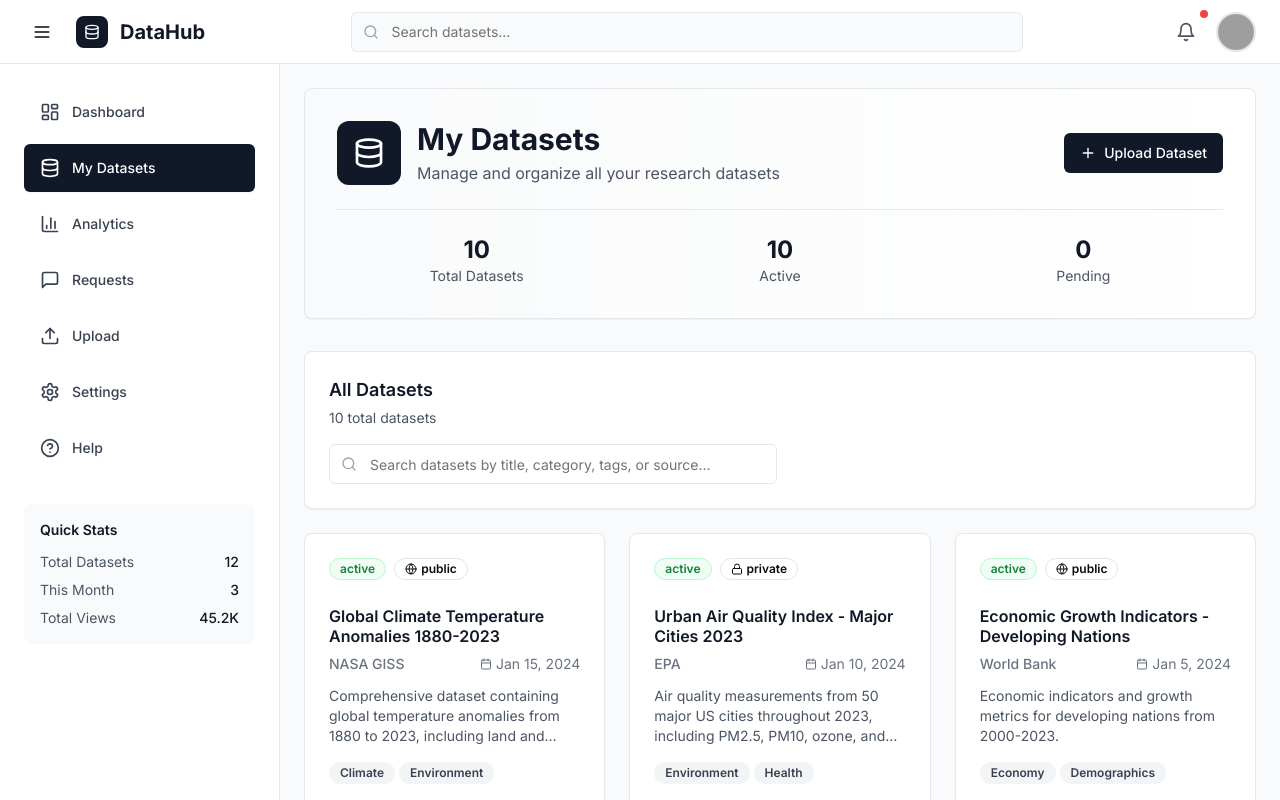
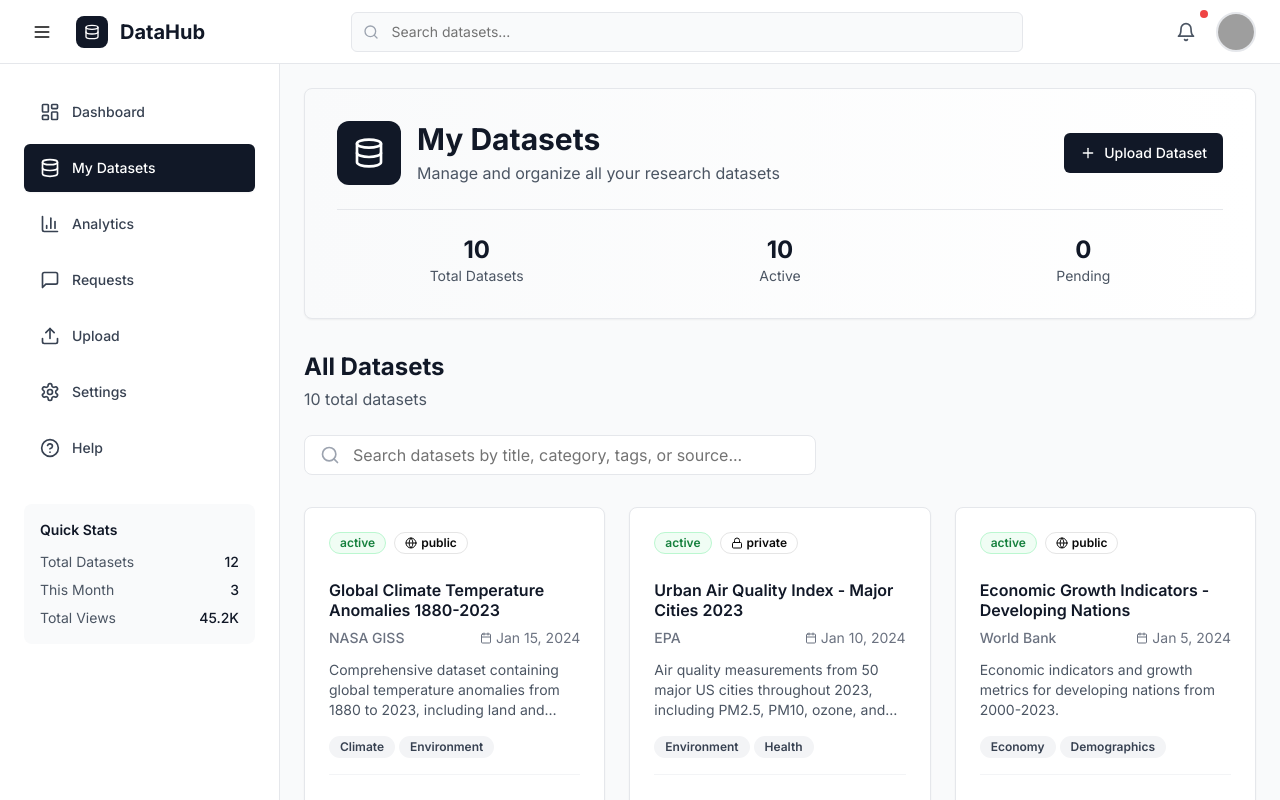
Before and after one commit to willylynx/trial, a Next.js app: page /datasets in a window 1280 px wide. Built offline with nearby package versions, Linux system fonts and the light colour scheme; grey boxes are pictures that could not be loaded.

Commit message:
Remove Card and Create Clean Professional Search

```diff
--- a/components/dashboard/DatasetList.tsx
+++ b/components/dashboard/DatasetList.tsx
@@ -76,16 +76,15 @@ export function DatasetList({
   }, [searchQuery]);
 
   return (
+    <div className="space-y-8">
+      {/* Clean Header with Search */}
       <div className="space-y-6">
-      {/* Search Bar */}
-      <Card className="border border-gray-200 shadow-sm">
-        <CardContent className="p-6">
-          <div className="flex items-center justify-between mb-4">
+        <div className="flex items-center justify-between">
           <div>
-              <h2 className="text-lg font-semibold text-gray-900">
+            <h2 className="text-2xl font-bold text-gray-900">
               {searchQuery ? 'Search Results' : 'All Datasets'}
             </h2>
-              <p className="text-sm text-gray-600 mt-1">
+            <p className="text-gray-600 mt-1">
               {searchQuery ? (
                 <>
                   {filteredDatasets.length} of {datasets.length} datasets matching "{searchQuery}"
@@ -97,28 +96,27 @@ export function DatasetList({
           </div>
         </div>
 
-          {/* Search Input */}
-          <div className="relative max-w-md">
-            <Search className="absolute left-3 top-1/2 transform -translate-y-1/2 text-gray-400 w-4 h-4" />
+        {/* Clean Search Bar */}
+        <div className="relative max-w-lg">
+          <Search className="absolute left-4 top-1/2 transform -translate-y-1/2 text-gray-400 w-5 h-5" />
           <Input
             placeholder="Search datasets by title, category, tags, or source..."
             value={searchQuery}
             onChange={(e) => setSearchQuery(e.target.value)}
-              className="pl-10 pr-10 border-gray-200 focus:border-gray-400 focus:ring-0 bg-white hover:bg-gray-50 transition-colors"
+            className="pl-12 pr-12 py-3 text-base border-gray-200 focus:border-gray-400 focus:ring-0 bg-white hover:bg-gray-50 transition-colors rounded-lg"
           />
           {searchQuery && (
             <Button
               variant="ghost"
               size="sm"
               onClick={clearSearch}
-                className="absolute right-1 top-1/2 transform -translate-y-1/2 h-8 w-8 p-0 hover:bg-gray-100 rounded-full"
+              className="absolute right-2 top-1/2 transform -translate-y-1/2 h-8 w-8 p-0 hover:bg-gray-100 rounded-full"
             >
               <X className="w-4 h-4 text-gray-400" />
             </Button>
           )}
         </div>
-        </CardContent>
-      </Card>
+      </div>
 
       {/* Dataset Grid */}
       <AnimatePresence mode="wait">
```
Lines whose indentation alone changed are shown as unchanged.
